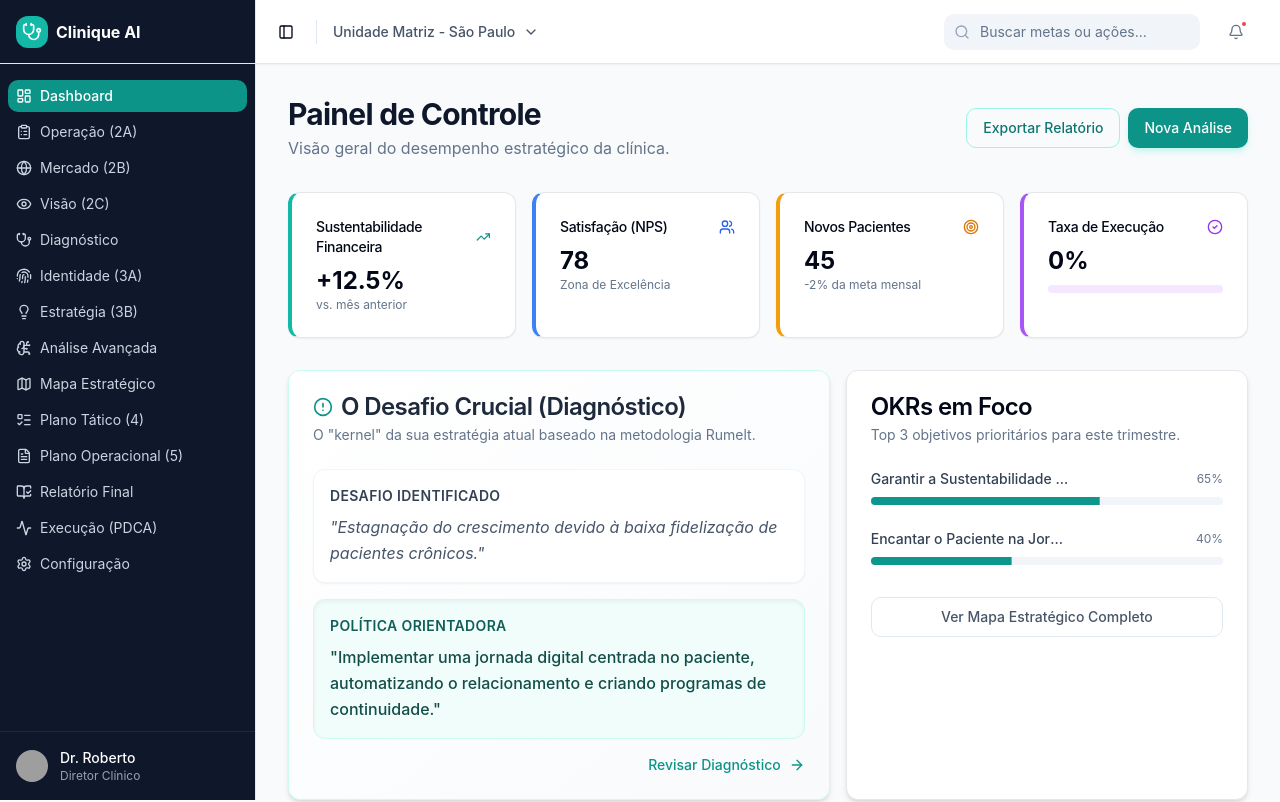
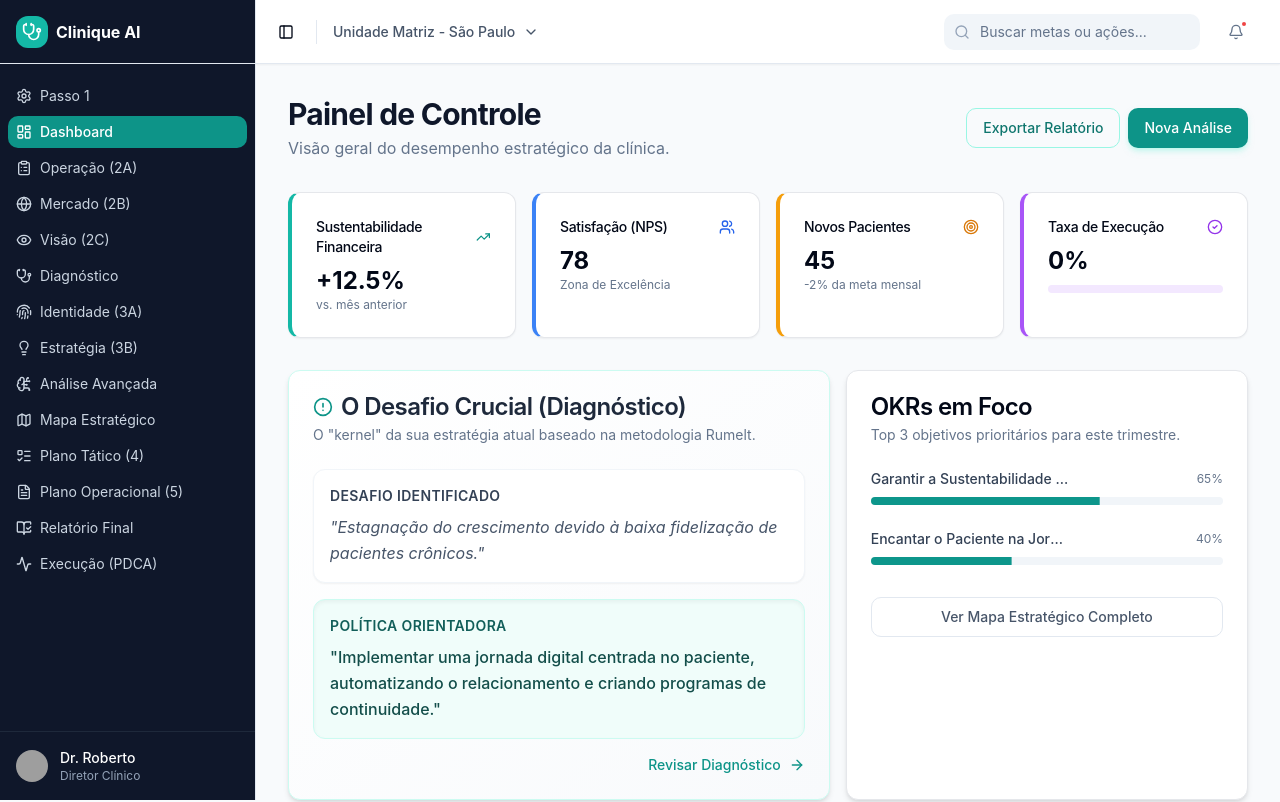
Before and after one commit to leomachadopt/planeamento-dental, a React (Vite) app: page / in a window 1280 px wide. Shown: the top 802 px of the page. Built offline with nearby package versions, Linux system fonts and the light colour scheme; grey boxes are pictures that could not be loaded.

Commit message:
feat: Rename config to Passo 1 and move to top

```diff
--- a/src/components/Layout.tsx
+++ b/src/components/Layout.tsx
@@ -36,6 +36,7 @@ import { Input } from '@/components/ui/input'
 import { Button } from '@/components/ui/button'
 
 const menuItems = [
+  { title: 'Passo 1', url: '/configuracao', icon: Settings },
   { title: 'Dashboard', url: '/', icon: LayoutDashboard },
   { title: 'Operação (2A)', url: '/operacao', icon: ClipboardList },
   { title: 'Mercado (2B)', url: '/mercado', icon: Globe },
@@ -53,7 +54,6 @@ const menuItems = [
   },
   { title: 'Relatório Final', url: '/relatorio-final', icon: BookOpenCheck },
   { title: 'Execução (PDCA)', url: '/execucao', icon: Activity },
-  { title: 'Configuração', url: '/configuracao', icon: Settings },
 ]
 
 export default function Layout() {
```
Also changed, not shown: 4 other files (tests, documents, lock files or other folders).
